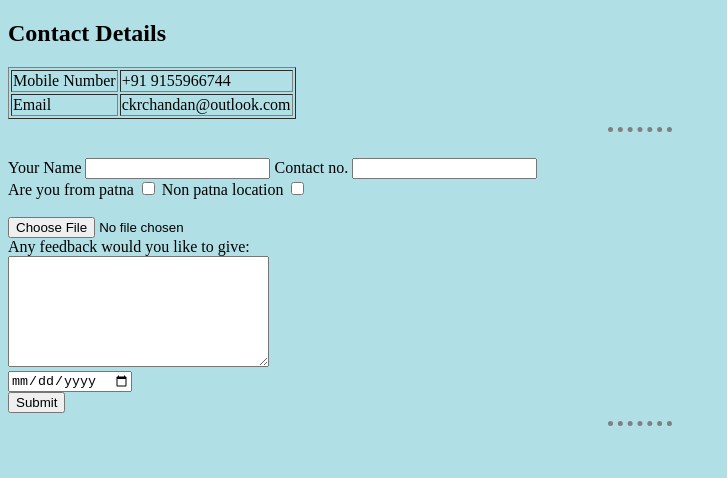
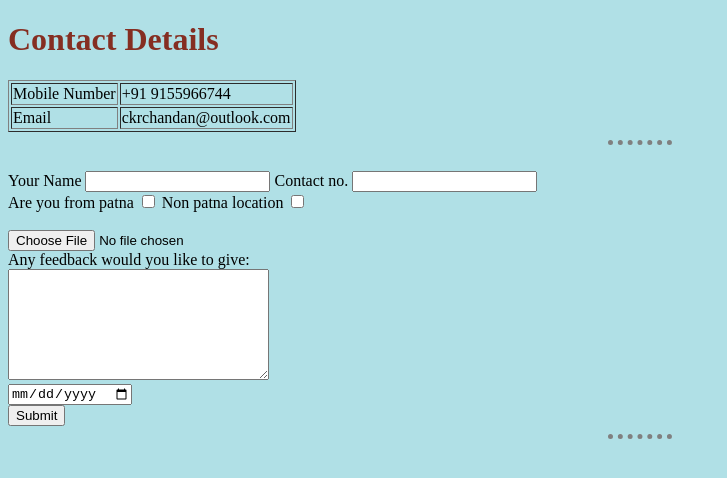
Before and after one commit to Chandan-kumar07/cv, a plain HTML site: page contacts.html in a window 1280 px wide. Shown: the whole page, without its empty margins (0-727 px from the left). Drawn offline with Linux system fonts and the light colour scheme.

Commit message:
Update contacts.html

```diff
--- a/contacts.html
+++ b/contacts.html
@@ -6,7 +6,7 @@
     <link rel="stylesheet" href="css/styles.css">
   </head>
   <body>
-    <h2> Contact Details</h2>
+    <h1> Contact Details</h2>
     <table border="1">
       <tr>
         <td>Mobile Number</td>
```
